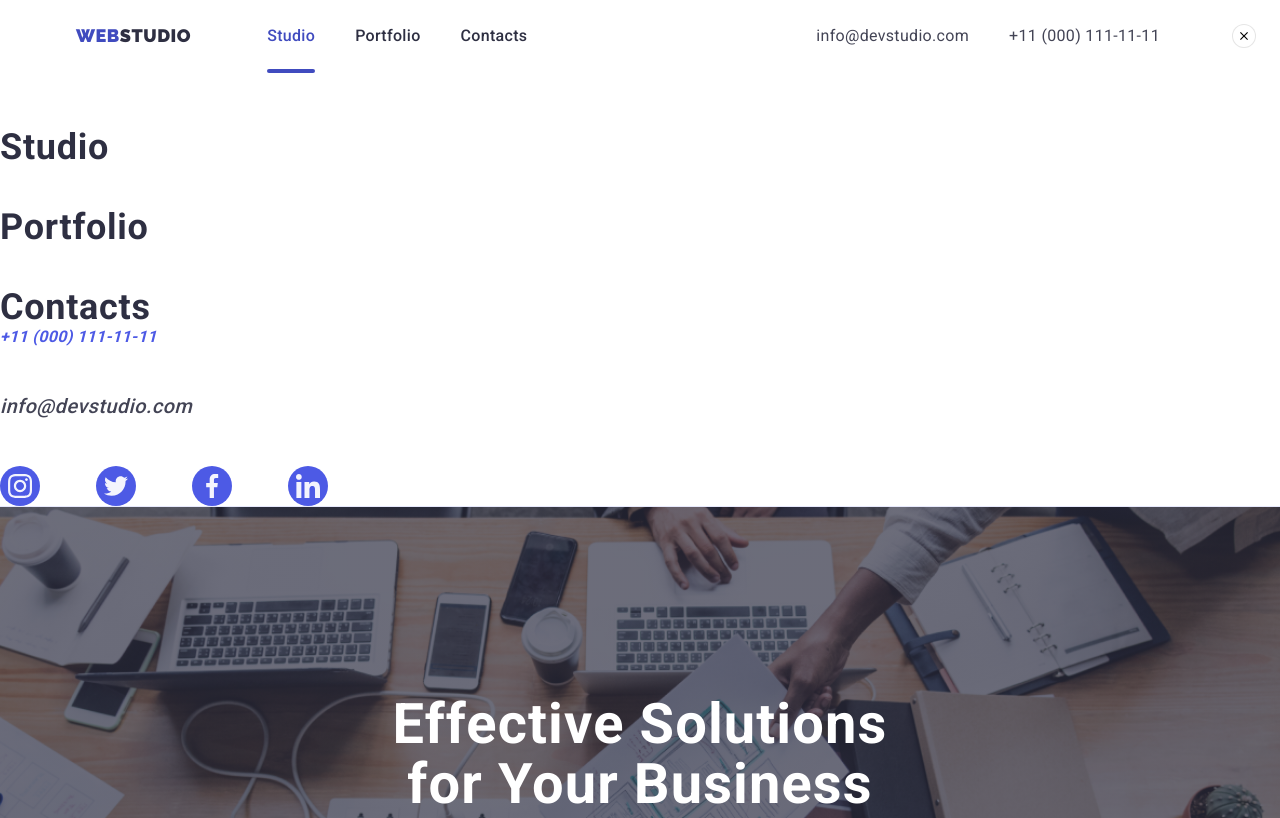
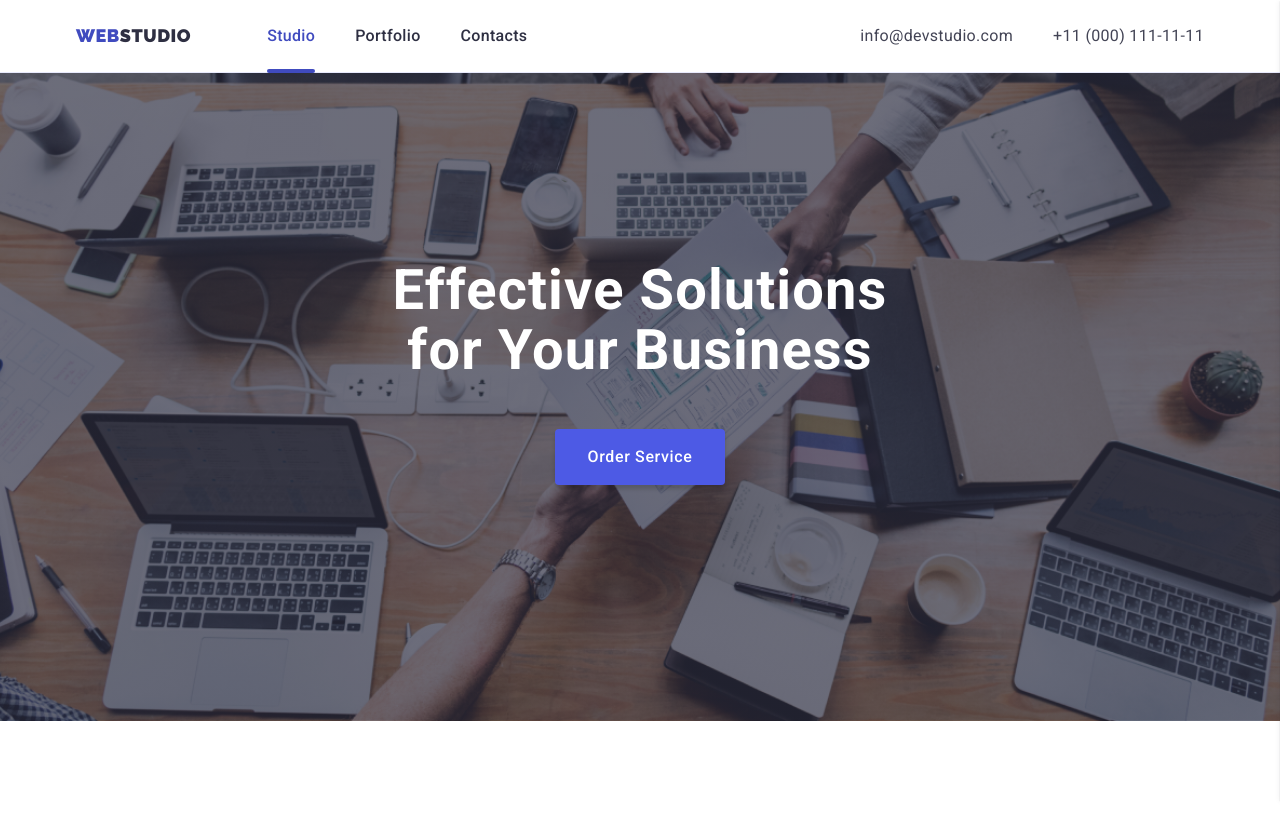
Before and after one commit to ollidm/goit-markup-hw-06, a plain HTML site: page index.html in a window 1280 px wide. Shown: the top 818 px of the page. Drawn offline with nearby package versions, Linux system fonts and the light colour scheme; files whose address does not match are found by name.

Commit message:
mob_menu

```diff
--- a/css/styles.css
+++ b/css/styles.css
@@ -1140,6 +1140,24 @@ link {
 
 }
 
+.mob_menu {
+  position: fixed;
+  top: 0;
+  left: 0;
+  background: #FFF;
+  box-shadow: 0px 1px 6px 0px rgba(46, 47, 66, 0.08), 0px 1px 1px 0px rgba(46, 47, 66, 0.16), 0px 2px 1px 0px rgba(46, 47, 66, 0.08);
+  width: 100vw;
+
+  height: 100vh;
+  z-index: 2;
+  padding: 24px 40px;
+  display: flex;
+  flex-direction: column;
+  justify-content: space-between;
+  transform: translateX(100%);
+  transition: transform 250ms ease-in-out;
+}
+
 .mob_menu_list {
   margin-top: 56px;
 }
--- a/index.html
+++ b/index.html
@@ -14,6 +14,7 @@
     href="https://cdnjs.cloudflare.com/ajax/libs/modern-normalize/2.0.0/modern-normalize.min.css" />
   <title>goit-markup-hw</title>
   <link rel="stylesheet" href="./css/styles.css" />
+  <link rel="stylesheet" href="./css/media.css" />
 </head>
 
 <body>
@@ -54,7 +55,7 @@
         </svg>
       </button>
     </div>
-        <div class="mob-menu js-menu-container" id="mobile-menu">
+    <div class="mob_menu js-menu-container" id="mobile-menu">
       <div>
         <button type="button" class="menu_close_btn js-close-menu">
           <svg class="modal_icon" width="8" height="8">
```
Lines whose indentation alone changed are shown as unchanged.
